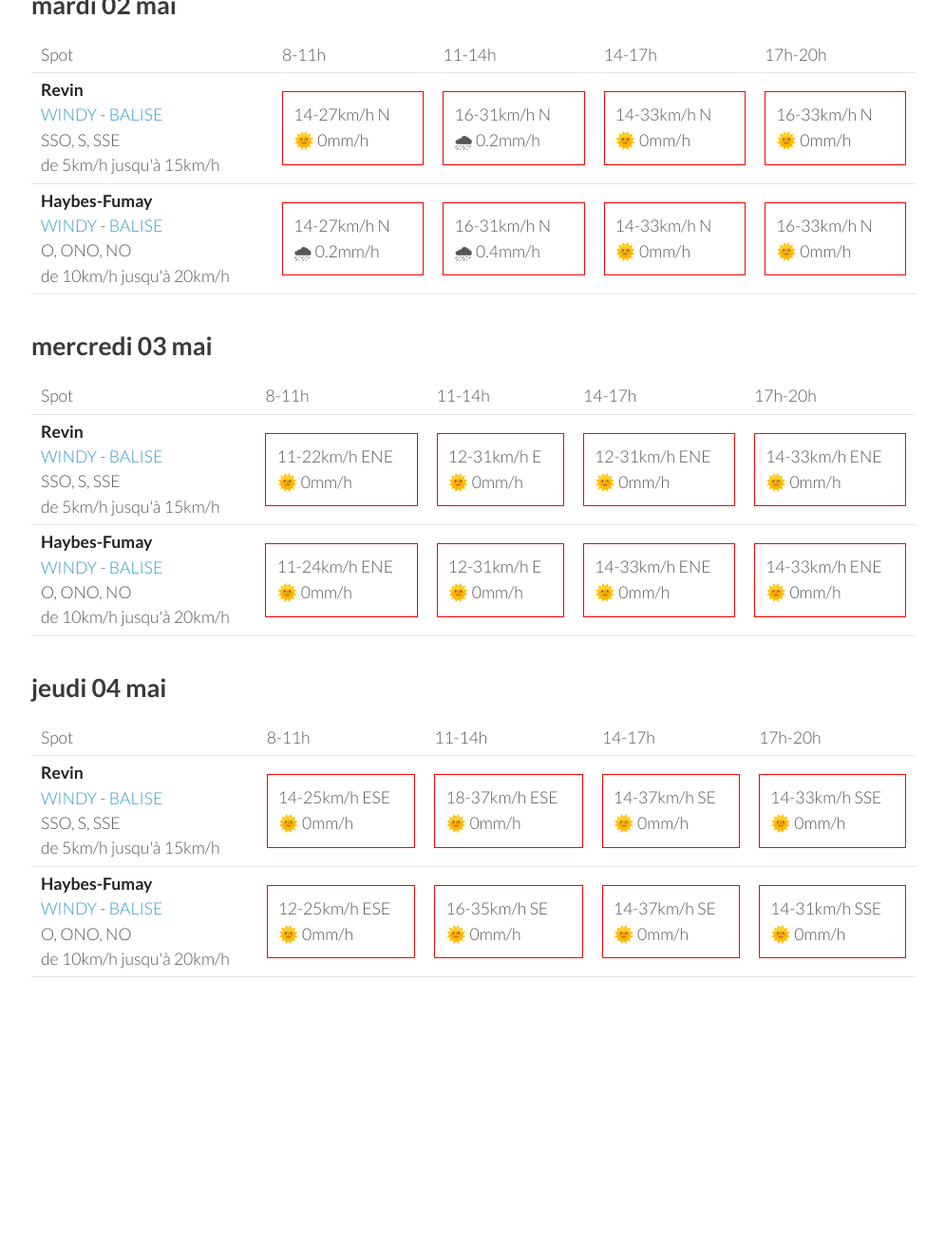
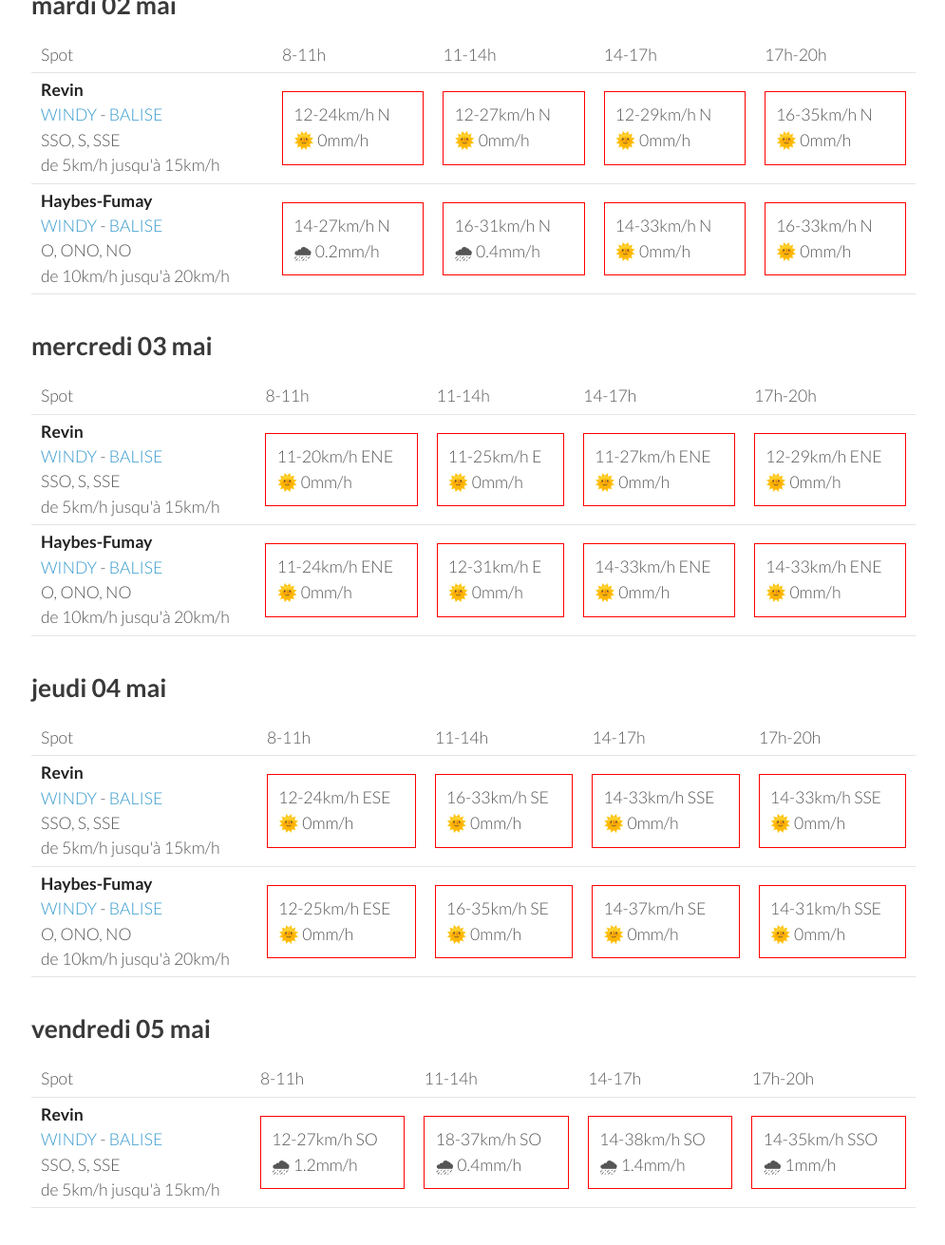
Before and after one commit to parapente-dans-le-nord/parapente-dans-le-nord.github.io, a Jekyll site: the page built from ardennes.markdown, in a window 1280 px wide and 1400 px high, scrolled down 1009 px. Shown: the top 1311 px of the window at 95% size, without its empty margins (25-1020 px from the left). Built offline with Jekyll 4.4.1, drawn with Linux system fonts in a browser that asks for light colours; before the commit the page ends 2166 px from its top, so only the background shows below that; some of the changed text lies outside the part shown.

Commit message:
update index.markdown

```diff
--- a/ardennes.markdown
+++ b/ardennes.markdown
@@ -96,10 +96,10 @@ page mise à jour le dimanche 30 avril 06:10
 <tr>
         <td><strong>Revin</strong><br><a href="https://windy.com/49.948/4.625?49.543,4.625,8">WINDY</a> - <span class=""><a href="http://www.balisemeteo.com/balise.php?idBalise=5019">BALISE</a> </span><br> <span class="vent-favorable">SSO, S, SSE</span><br><span class="force-vent">de 5km/h jusqu'à 15km/h</span> </td>
 
-            <td><div class="not-flyable"><p>14-27km/h N</p><p>🌞 0mm/h</p></div></td>
-            <td><div class="not-flyable"><p>16-31km/h N</p><p>🌧 0.2mm/h</p></div></td>
-            <td><div class="not-flyable"><p>14-33km/h N</p><p>🌞 0mm/h</p></div></td>
-            <td><div class="not-flyable"><p>16-33km/h N</p><p>🌞 0mm/h</p></div></td>
+            <td><div class="not-flyable"><p>12-24km/h N</p><p>🌞 0mm/h</p></div></td>
+            <td><div class="not-flyable"><p>12-27km/h N</p><p>🌞 0mm/h</p></div></td>
+            <td><div class="not-flyable"><p>12-29km/h N</p><p>🌞 0mm/h</p></div></td>
+            <td><div class="not-flyable"><p>16-35km/h N</p><p>🌞 0mm/h</p></div></td>
 
 
     </tr>
@@ -132,10 +132,10 @@ page mise à jour le dimanche 30 avril 06:10
 <tr>
         <td><strong>Revin</strong><br><a href="https://windy.com/49.948/4.625?49.543,4.625,8">WINDY</a> - <span class=""><a href="http://www.balisemeteo.com/balise.php?idBalise=5019">BALISE</a> </span><br> <span class="vent-favorable">SSO, S, SSE</span><br><span class="force-vent">de 5km/h jusqu'à 15km/h</span> </td>
 
-            <td><div class="not-flyable"><p>11-22km/h ENE</p><p>🌞 0mm/h</p></div></td>
-            <td><div class="not-flyable"><p>12-31km/h E</p><p>🌞 0mm/h</p></div></td>
-            <td><div class="not-flyable"><p>12-31km/h ENE</p><p>🌞 0mm/h</p></div></td>
-            <td><div class="not-flyable"><p>14-33km/h ENE</p><p>🌞 0mm/h</p></div></td>
+            <td><div class="not-flyable"><p>11-20km/h ENE</p><p>🌞 0mm/h</p></div></td>
+            <td><div class="not-flyable"><p>11-25km/h E</p><p>🌞 0mm/h</p></div></td>
+            <td><div class="not-flyable"><p>11-27km/h ENE</p><p>🌞 0mm/h</p></div></td>
+            <td><div class="not-flyable"><p>12-29km/h ENE</p><p>🌞 0mm/h</p></div></td>
 
 
     </tr>
@@ -168,9 +168,9 @@ page mise à jour le dimanche 30 avril 06:10
 <tr>
         <td><strong>Revin</strong><br><a href="https://windy.com/49.948/4.625?49.543,4.625,8">WINDY</a> - <span class=""><a href="http://www.balisemeteo.com/balise.php?idBalise=5019">BALISE</a> </span><br> <span class="vent-favorable">SSO, S, SSE</span><br><span class="force-vent">de 5km/h jusqu'à 15km/h</span> </td>
 
-            <td><div class="not-flyable"><p>14-25km/h ESE</p><p>🌞 0mm/h</p></div></td>
-            <td><div class="not-flyable"><p>18-37km/h ESE</p><p>🌞 0mm/h</p></div></td>
-            <td><div class="not-flyable"><p>14-37km/h SE</p><p>🌞 0mm/h</p></div></td>
+            <td><div class="not-flyable"><p>12-24km/h ESE</p><p>🌞 0mm/h</p></div></td>
+            <td><div class="not-flyable"><p>16-33km/h SE</p><p>🌞 0mm/h</p></div></td>
+            <td><div class="not-flyable"><p>14-33km/h SSE</p><p>🌞 0mm/h</p></div></td>
             <td><div class="not-flyable"><p>14-33km/h SSE</p><p>🌞 0mm/h</p></div></td>
 
 
@@ -189,3 +189,29 @@ page mise à jour le dimanche 30 avril 06:10
 </tbody>
 </table>
 {:/}
+## vendredi 05 mai
+
+{::nomarkdown}
+<table>
+  <tbody>
+    <tr>
+      <td>Spot</td>
+      <td>8-11h</td>
+      <td>11-14h</td>
+      <td>14-17h</td>
+      <td>17h-20h</td>
+    </tr>
+<tr>
+        <td><strong>Revin</strong><br><a href="https://windy.com/49.948/4.625?49.543,4.625,8">WINDY</a> - <span class=""><a href="http://www.balisemeteo.com/balise.php?idBalise=5019">BALISE</a> </span><br> <span class="vent-favorable">SSO, S, SSE</span><br><span class="force-vent">de 5km/h jusqu'à 15km/h</span> </td>
+
+            <td><div class="not-flyable"><p>12-27km/h SO</p><p>🌧 1.2mm/h</p></div></td>
+            <td><div class="not-flyable"><p>18-37km/h SO</p><p>🌧 0.4mm/h</p></div></td>
+            <td><div class="not-flyable"><p>14-38km/h SO</p><p>🌧 1.4mm/h</p></div></td>
+            <td><div class="not-flyable"><p>14-35km/h SSO</p><p>🌧 1mm/h</p></div></td>
+
+
+    </tr>
+
+</tbody>
+</table>
+{:/}
```
Also changed, not shown: other parts of ardennes.markdown (+1 -1 lines).
